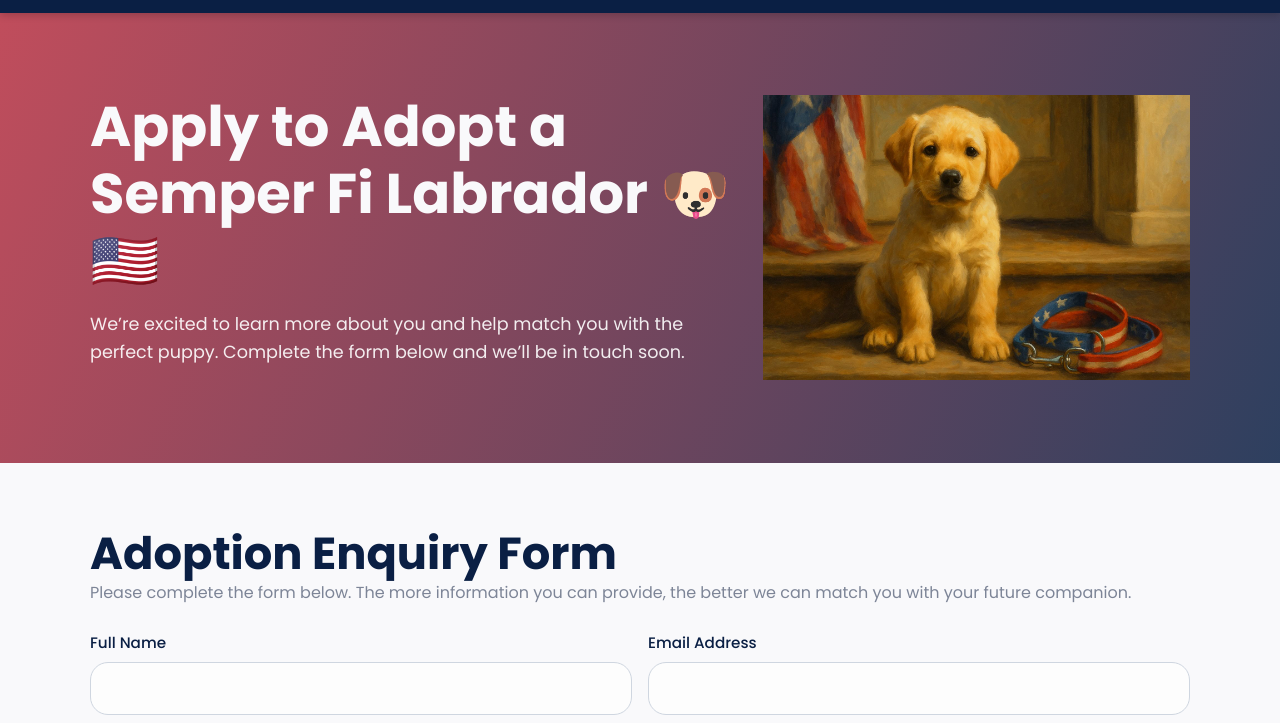
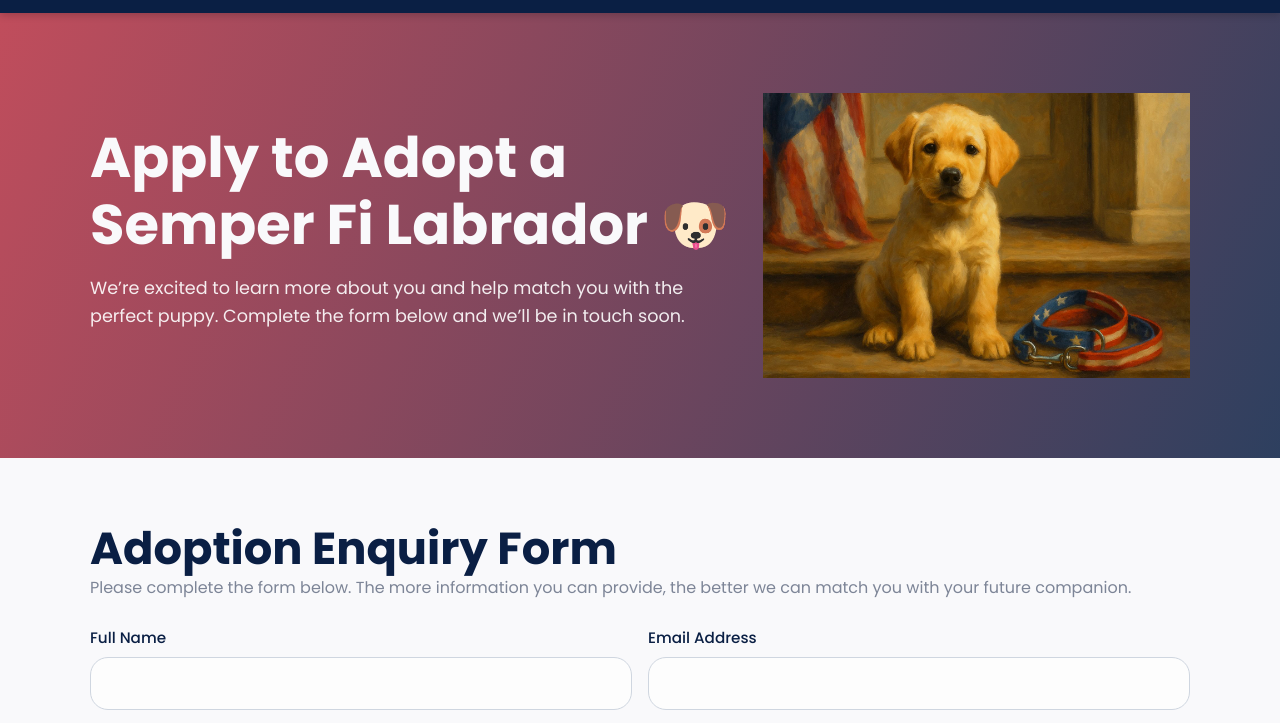
Before and after one commit to themisterrock/semper-fi-labradors, a plain HTML site: page apply.html in a window 1280 px wide. Shown: the part 64-787 px from the top of the page. Drawn offline with Linux system fonts and the light colour scheme.

Commit message:
Update apply.html

```diff
--- a/apply.html
+++ b/apply.html
@@ -32,7 +32,7 @@
   <section class="hero">
     <div class="container">
       <div>
-        <h1>Apply to Adopt a Semper Fi Labrador 🐶🇺🇸</h1>
+        <h1>Apply to Adopt a Semper Fi Labrador 🐶</h1>
         <p>We’re excited to learn more about you and help match you with the perfect puppy. Complete the form below and we’ll be in touch soon.</p>
       </div>
       <div>
```
